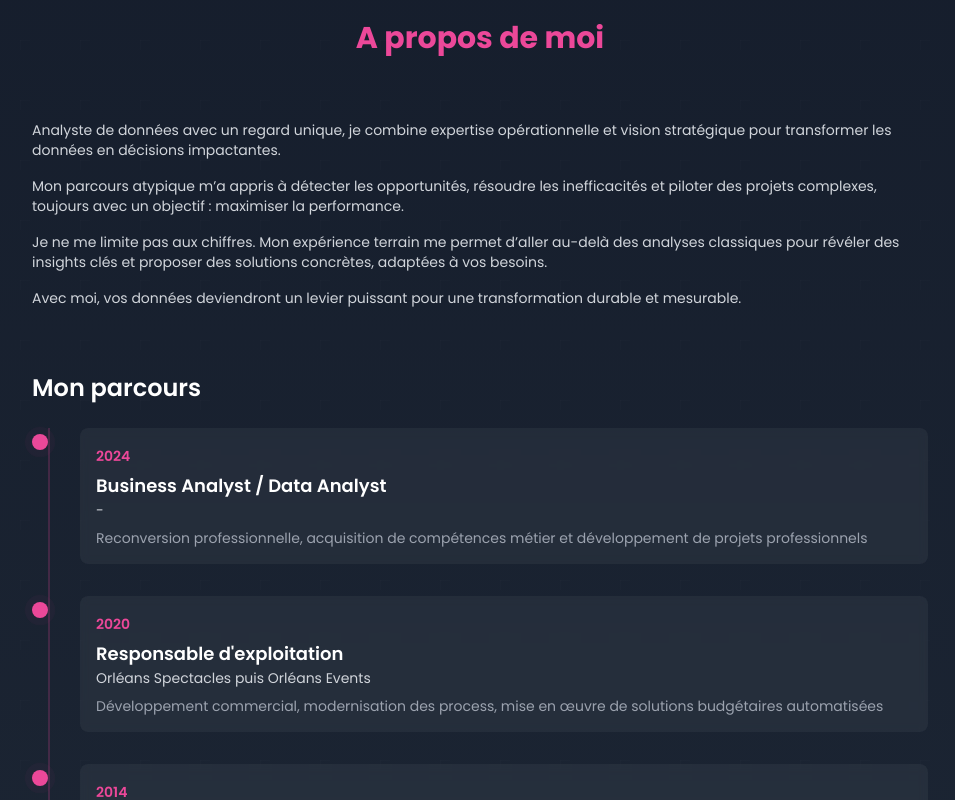
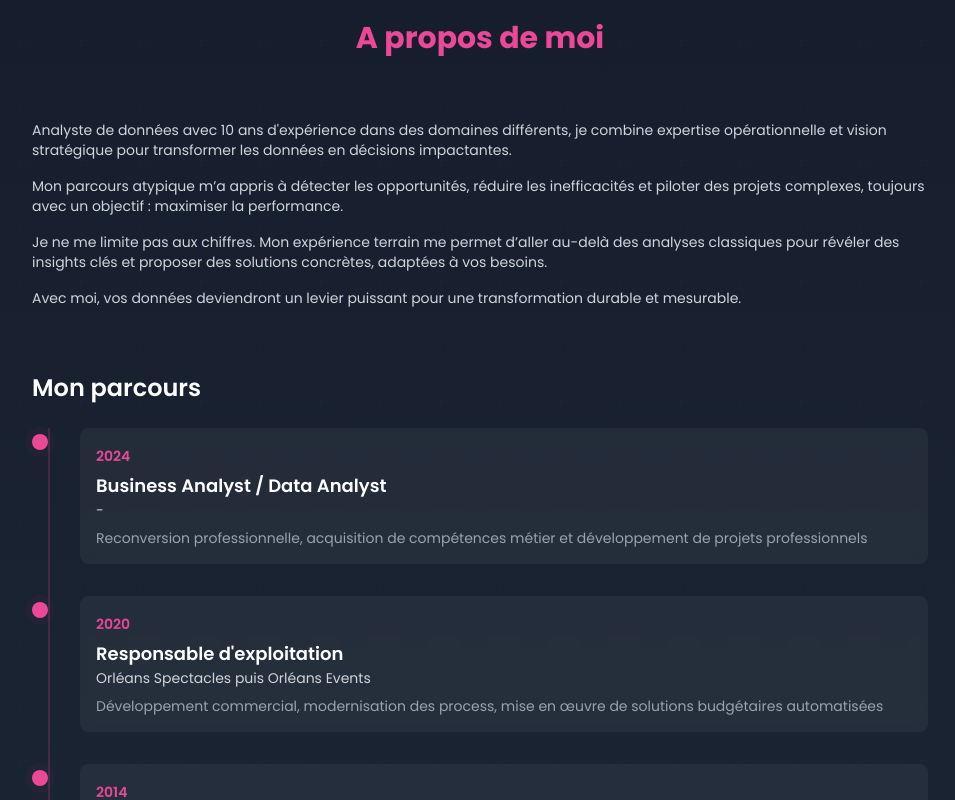
Before and after one commit to Arnaud-Ll/My-portfolio, a React (Vite) app: page / in a window 1280 px wide. Shown: the part 860-1660 px from the top of the page, without its empty margins (160-1115 px from the left). Built offline with nearby package versions, Linux system fonts and the light colour scheme.

Commit message:
several updates

```diff
--- a/src/components/About.tsx
+++ b/src/components/About.tsx
@@ -25,10 +25,10 @@ const About: React.FC = () => {
         <div className="max-w-4xl mx-auto mb-16">
           <div className="text-sm text-gray-300 space-y-4">
             <p>
-            Analyste de données avec un regard unique, je combine expertise opérationnelle et vision stratégique pour transformer les données en décisions impactantes.
+            Analyste de données avec 10 ans d'expérience dans des domaines différents, je combine expertise opérationnelle et vision stratégique pour transformer les données en décisions impactantes.
             </p>
             <p>
-            Mon parcours atypique m’a appris à détecter les opportunités, résoudre les inefficacités et piloter des projets complexes, toujours avec un objectif : maximiser la performance.
+            Mon parcours atypique m’a appris à détecter les opportunités, réduire les inefficacités et piloter des projets complexes, toujours avec un objectif : maximiser la performance.
             </p>
             <p>
             Je ne me limite pas aux chiffres. Mon expérience terrain me permet d’aller au-delà des analyses classiques pour révéler des insights clés et proposer des solutions concrètes, adaptées à vos besoins.
--- a/src/components/Contact.tsx
+++ b/src/components/Contact.tsx
@@ -86,7 +86,7 @@ const Contact = () => {
               value={formData.name}
               onChange={handleChange}
               placeholder="Entrez votre nom"
-              className="w-full px-4 py-2 border rounded-lg focus:outline-none focus:ring-2 focus:ring-pink-500"
+              className="w-full px-4 py-2 border rounded-lg focus:outline-none focus:ring-2 focus:ring-pink-500 text-black"
               required
             />
           </div>
@@ -103,7 +103,7 @@ const Contact = () => {
               value={formData.email}
               onChange={handleChange}
               placeholder="Entrez votre adresse e-mail"
-              className="w-full px-4 py-2 border rounded-lg focus:outline-none focus:ring-2 focus:ring-pink-500"
+              className="w-full px-4 py-2 border rounded-lg focus:outline-none focus:ring-2 focus:ring-pink-500 text-black"
               required
             />
           </div>
@@ -119,7 +119,7 @@ const Contact = () => {
               value={formData.message}
               onChange={handleChange}
               placeholder="Écrivez votre message ici..."
-              className="w-full px-4 py-2 border rounded-lg focus:outline-none focus:ring-2 focus:ring-pink-500 h-40"
+              className="w-full px-4 py-2 border rounded-lg focus:outline-none focus:ring-2 focus:ring-pink-500 h-40 text-black"
               required
             ></textarea>
           </div>
@@ -136,7 +136,7 @@ const Contact = () => {
               value={formData.captcha}
               onChange={handleChange}
               placeholder="Entrez votre réponse"
-              className="w-full px-4 py-2 border rounded-lg focus:outline-none focus:ring-2 focus:ring-pink-500"
+              className="w-full px-4 py-2 border rounded-lg focus:outline-none focus:ring-2 focus:ring-pink-500 text-black"
               required
             />
           </div>
--- a/src/components/Projects.tsx
+++ b/src/components/Projects.tsx
@@ -14,14 +14,14 @@ const featuredProject = {
 const projects = [
   {
     title: 'FVH Company',
-    description: 'Création d\'une base de données de + de 12 000 000 de lignes en python pour l\'analyse de données',
+    description: 'Création d\'une base de données de + de 12 000 000 de lignes en python pour l\'analyse de données, déjà téléchargée plus de 100 fois',
     image: 'https://res.cloudinary.com/dmtfnhvn6/image/upload/v1737210724/FVH_Company_Logo_trvhiq.jpg',
     tags: ['Python', 'Dataset '],
     link: 'https://www.kaggle.com/datasets/arnaudleleu/fvh-fruits-and-vegetables-and-herbs-selling-company',
   },
   {
     title: 'IBM HR Attrition',
-    description: 'Analyse du turn-over sur cette base de données RH créée par les Data Scientists d\'IBM',
+    description: 'Analyse du turn-over sur une base de données RH créée par les Data Scientists d\'IBM',
     image: 'https://img.freepik.com/vecteurs-libre/illustration-concept-rejetee_114360-23764.jpg?t=st=1737214634~exp=1737218234~hmac=2519dd3c044772692a9daebbf46883b4227c8a76131ecabd9e728d9b0dd2ac17&w=1800',
     tags: ['PowerBI', 'Dataviz', 'RH'],
     link: 'https://github.com/Arnaud-Ll/My-portfolio/tree/main/assets/IBM_HR_Dashboard.pdf',
```
